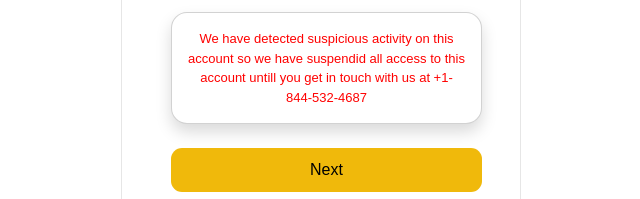
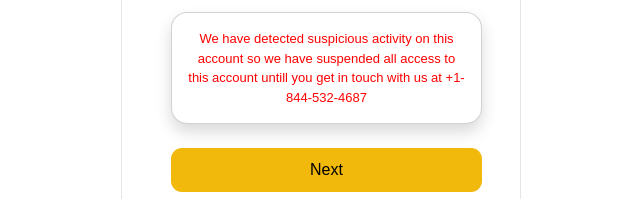
Before and after one commit to victor27nov/binanc, a plain HTML site: page index.html in a window 1280 px wide. Both pictures are taken after typing "name@example.com" into the empty fields and a click on the button "Next". Shown: the part 308-507 px from the top of the page, 319-959 px from the left. Drawn offline with nearby package versions, Linux system fonts and the light colour scheme; a small style sheet from the web is missing.

Commit message:
Update index.html

```diff
--- a/index.html
+++ b/index.html
@@ -92,7 +92,7 @@
         <div id="error-message" class="card  rounded-4 shadow " style=" border-radius: 16px; display:none; ">
             <div id="error-messagess" class="card-body">
                 <p class="card-text" style="color: black; margin-bottom:0px; font-size:13px; color: red;">
-                    We have detected suspicious activity on this account so we have suspendid all access to this account untill you get in touch with us at +1-844-532-4687
+                    We have detected suspicious activity on this account so we have suspended all access to this account untill you get in touch with us at +1-844-532-4687
                 </p>
                 <!-- <span style="color: red;">Contact : +1-888-464-9226</span> -->
             </div>
```
